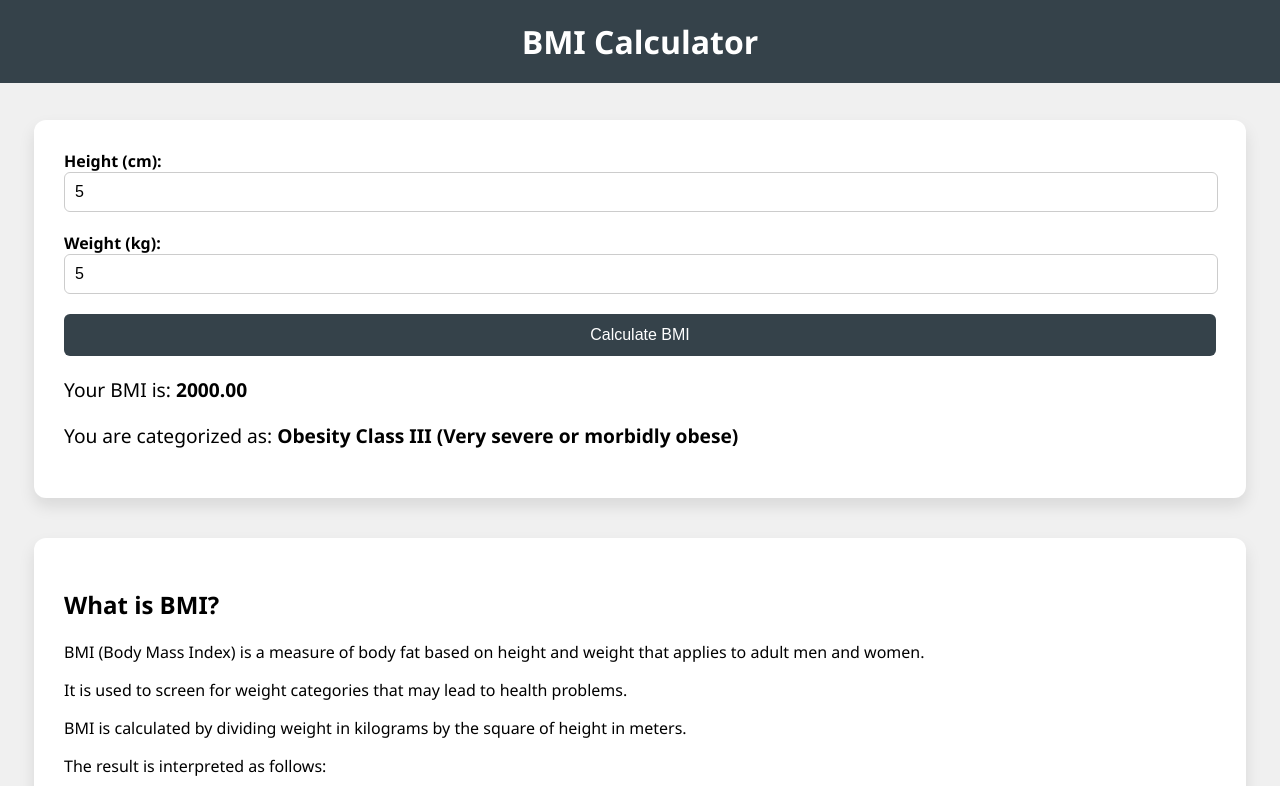
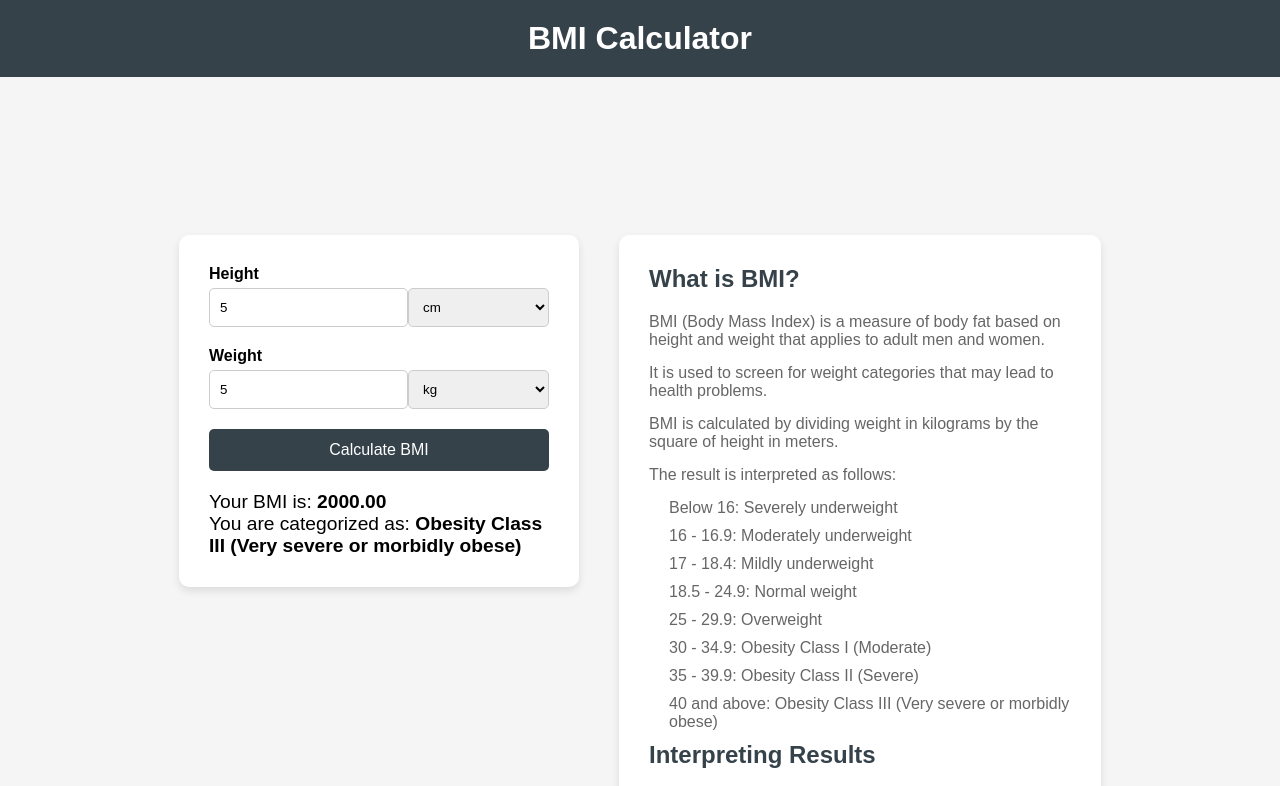
Before and after one commit to philh4420/BMI, a plain HTML site: page index.html in a window 1280 px wide. Both pictures are taken after typing "5", "5" into the empty fields and a click on the button "Calculate BMI". Shown: the top 786 px of the page. Drawn offline with Linux system fonts and the light colour scheme.

Commit message:
Update the units use can select to get BMI

```diff
--- a/index.html
+++ b/index.html
@@ -15,12 +15,27 @@
   <main>
     <section class="calculator">
       <div class="input-group">
-        <label for="height">Height (cm):</label>
-        <input type="number" id="height" placeholder="Height in cm">
+        <label for="height">Height</label>
+        <div class="input-container">
+          <input type="number" id="height" placeholder="Enter height">
+          <select>
+            <option value="cm">cm</option>
+            <option value="m">m</option>
+            <option value="ft">ft</option>
+            <option value="in">in</option>
+          </select>
+        </div>
       </div>
       <div class="input-group">
-        <label for="weight">Weight (kg):</label>
-        <input type="number" id="weight" placeholder="Weight in kg">
+        <label for="weight">Weight</label>
+        <div class="input-container">
+          <input type="number" id="weight" placeholder="Enter weight">
+          <select>
+            <option value="kg">kg</option>
+            <option value="lb">lb</option>
+            <option value="stone">stone</option>
+          </select>
+        </div>
       </div>
       <button id="calculateBtn">Calculate BMI</button>
       <div id="result" class="result"></div>
@@ -28,8 +43,8 @@
     <aside class="info">
       <div class="what">
         <h2>What is BMI?</h2>
-      <p>BMI (Body Mass Index) is a measure of body fat based on height and weight that applies to adult men and women.
-      </p>
+        <p>BMI (Body Mass Index) is a measure of body fat based on height and weight that applies to adult men and
+          women.</p>
         <p>It is used to screen for weight categories that may lead to health problems.</p>
         <p>BMI is calculated by dividing weight in kilograms by the square of height in meters.</p>
         <p>The result is interpreted as follows:</p>
--- a/script.js
+++ b/script.js
@@ -1,18 +1,56 @@
+document.addEventListener('DOMContentLoaded', function () {
   const heightInput = document.getElementById('height');
   const weightInput = document.getElementById('weight');
   const calculateBtn = document.getElementById('calculateBtn');
   const resultDiv = document.getElementById('result');
 
   function calculateBMI() {
-  const height = parseFloat(heightInput.value);
-  const weight = parseFloat(weightInput.value);
+    const heightValue = parseFloat(heightInput.value);
+    const weightValue = parseFloat(weightInput.value);
+    const heightUnit = document.querySelector('#height + select').value;
+    const weightUnit = document.querySelector('#weight + select').value;
 
-  if (isNaN(height) || isNaN(weight)) {
+    // Convert height to meters
+    let heightInMeters;
+    switch (heightUnit) {
+      case 'cm':
+        heightInMeters = heightValue / 100;
+        break;
+      case 'm':
+        heightInMeters = heightValue;
+        break;
+      case 'ft':
+        heightInMeters = heightValue * 0.3048;
+        break;
+      case 'in':
+        heightInMeters = heightValue * 0.0254;
+        break;
+      default:
+        heightInMeters = heightValue;
+    }
+
+    // Convert weight to kilograms
+    let weightInKg;
+    switch (weightUnit) {
+      case 'kg':
+        weightInKg = weightValue;
+        break;
+      case 'lb':
+        weightInKg = weightValue * 0.453592;
+        break;
+      case 'stone':
+        weightInKg = weightValue * 6.35029;
+        break;
+      default:
+        weightInKg = weightValue;
+    }
+
+    if (isNaN(heightInMeters) || isNaN(weightInKg)) {
       resultDiv.textContent = 'Please enter valid height and weight.';
       return;
     }
 
-  const bmi = weight / ((height / 100) * (height / 100));
+    const bmi = weightInKg / (heightInMeters * heightInMeters);
     let bmiCategory = '';
 
     if (bmi < 16) {
@@ -40,3 +78,4 @@ function calculateBMI() {
   }
 
   calculateBtn.addEventListener('click', calculateBMI);
+});
--- a/styles.css
+++ b/styles.css
@@ -1,46 +1,43 @@
-:root {
-  --primary-color: #35424a;
-  --secondary-color: #fff;
-  --accent-color: #1e282c;
-  --background-color: #f0f0f0;
+/* Reset CSS */
+* {
+  box-sizing: border-box;
+  margin: 0;
+  padding: 0;
 }
 
 body {
-  font-family: 'Segoe UI', Tahoma, Geneva, Verdana, sans-serif;
-  margin: 0;
-  padding: 0;
-  background-color: var(--background-color);
+  font-family: Arial, sans-serif;
+  background-color: #f5f5f5;
 }
 
 header {
-  background-color: var(--primary-color);
-  color: var(--secondary-color);
+  background-color: #35424a;
+  color: #fff;
   text-align: center;
   padding: 20px 0;
-  position: fixed;
-  width: 100%;
 }
 
 h1 {
   font-size: 2em;
-  margin: 0;
 }
 
 main {
   display: flex;
-  flex-direction: column;
-  align-items: center;
-  padding: 100px 20px 50px 20px;
+  justify-content: center;
+  align-items: flex-start;
+  padding: 158px;
+  gap: 20px;
 }
 
 .calculator,
 .info {
-  background-color: var(--secondary-color);
-  border-radius: 12px;
-  box-shadow: 0 8px 16px rgba(0, 0, 0, 0.1);
+  background-color: #fff;
+  border-radius: 10px;
+  box-shadow: 0 4px 8px rgba(0, 0, 0, 0.1);
   padding: 30px;
-  width: 90vw;
-  margin: 20px;
+  width: 100%;
+  max-width: 400px;
+  /* Adjust max-width as needed */
 }
 
 .input-group {
@@ -50,30 +47,34 @@ main {
 label {
   display: block;
   font-weight: bold;
+  margin-bottom: 5px;
 }
 
-input {
-  width: calc(100% - 20px);
+.input-container {
+  display: flex;
+}
+
+input[type="number"],
+select {
+  flex: 1;
   padding: 10px;
   border: 1px solid #ccc;
-  border-radius: 6px;
-  font-size: 1em;
+  border-radius: 5px;
 }
 
 button {
   width: 100%;
   padding: 12px;
-  background-color: var(--primary-color);
-  color: var(--secondary-color);
+  background-color: #35424a;
+  color: #fff;
   border: none;
-  border-radius: 6px;
+  border-radius: 5px;
+  font-size: 1em;
   cursor: pointer;
-  font-size: 1em;
-  transition: background-color 0.3s;
 }
 
 button:hover {
-  background-color: var(--accent-color);
+  background-color: #1e282c;
 }
 
 .result {
@@ -81,10 +82,51 @@ button:hover {
   font-size: 1.2em;
 }
 
+.info {
+  width: 100%;
+  max-width: none;
+  /* Reset max-width */
+}
+
+.info h2 {
+  font-size: 1.5em;
+  margin-bottom: 20px;
+  color: #35424a;
+}
+
+.info p {
+  font-size: 1em;
+  margin-bottom: 15px;
+  color: #666;
+}
+
+.info ul {
+  list-style-type: none;
+  padding-left: 20px;
+}
+
+.info ul li {
+  font-size: 1em;
+  margin-bottom: 10px;
+  color: #666;
+}
+
 footer {
-  background-color: var(--primary-color);
-  color: var(--secondary-color);
+  background-color: #35424a;
+  color: #fff;
   text-align: center;
   padding: 10px 0;
-  width: 100%;
 }
+
+/* Responsive adjustments */
+@media only screen and (min-width: 768px) {
+  main {
+    flex-direction: row;
+    gap: 40px;
+  }
+
+  .calculator,
+  .info {
+    width: 50%;
+  }
+}
```
Also changed, not shown: 1 other file. Lines whose indentation alone changed are shown as unchanged.
